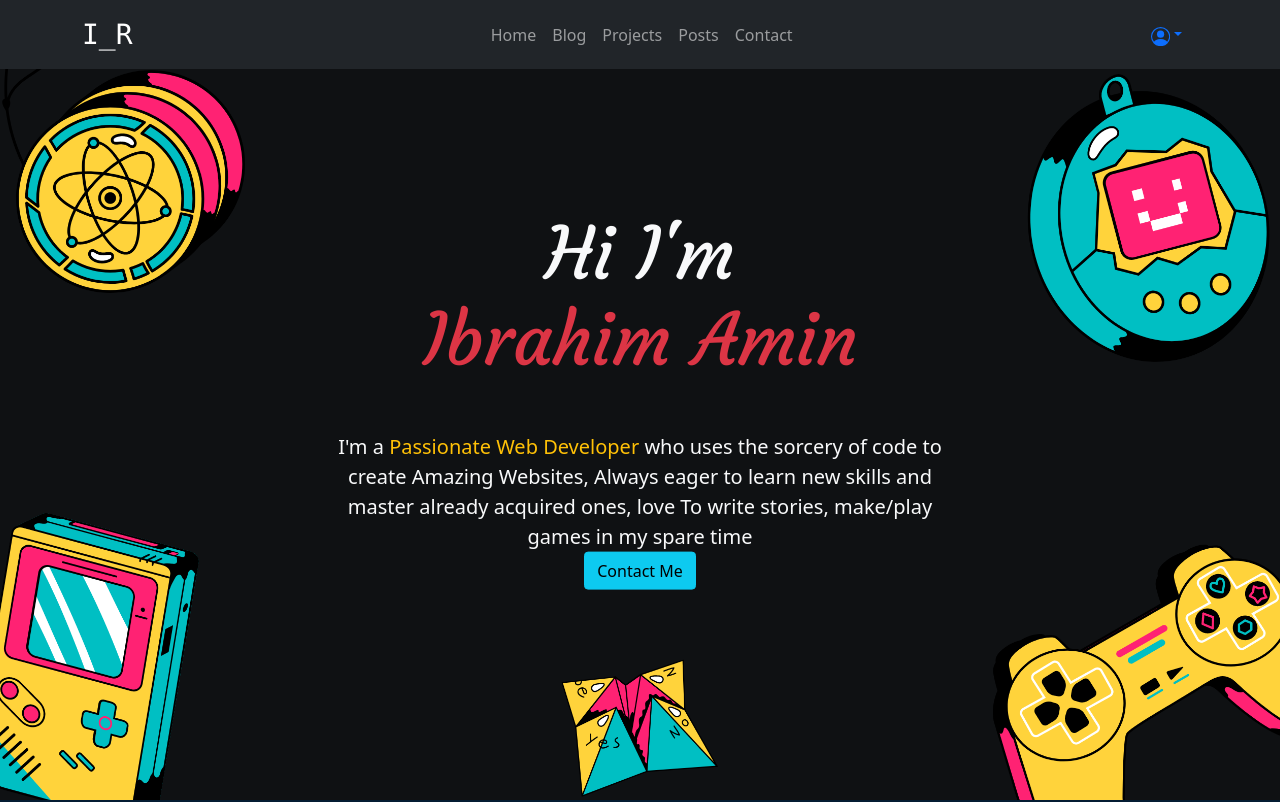
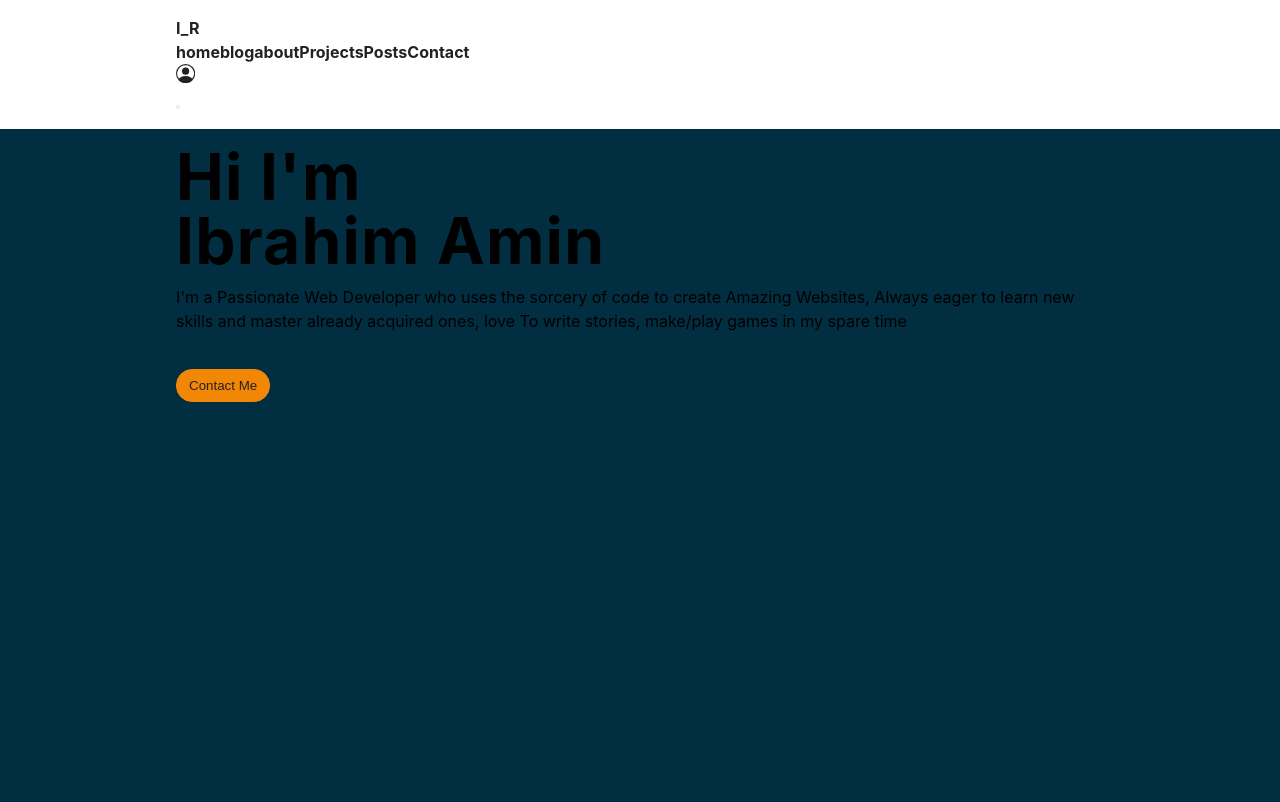
Before and after one commit to Ibrahim-Rezq/FullStack-App-personal, a React (Create React App) app: page / in a window 1280 px wide. Shown: the top 802 px of the page. Built offline with nearby package versions, Linux system fonts and the light colour scheme; what password-validator would draw is missing.

Commit message:
Removing Bootstrap, Adding custom CSS

```diff
--- a/src/App.js
+++ b/src/App.js
@@ -26,6 +26,7 @@ const App = () => {
                     </Route>
                     <Route path='/blog/:postId' element={<PostPage />} />
                     <Route path='/contact' element={<Contact />} />
+                    <Route path='/about' element={<About />} />
                     <Route path='*' element={<Error />} />
                 </Routes>
                 <Footer />
--- a/src/components/Home/Hero.js
+++ b/src/components/Home/Hero.js
@@ -1,17 +1,14 @@
 import React from 'react'
-import { Container, Button } from 'react-bootstrap'
 import { motion } from 'framer-motion'
 
 function Hero() {
     return (
         <>
-            <div className='Hero p-5 w-100 '>
-                <Container>
+            <section id='Hero'>
+                <div className='container'>
                     <motion.div
                         initial={{
                             scale: 0,
-                            x: '-50%',
-                            y: '-50%',
                             rotateZ: 360,
                         }}
                         animate={{ scale: 1, rotateZ: 0 }}
@@ -21,26 +18,23 @@ function Hero() {
                             type: 'spring',
                             stiffness: 100,
                         }}
-                        className='Hero-Text text-center navbar-brand'
+                        className='Hero-Text '
                     >
-                        <h1 className='display-2 mb-5'>
-                            Hi I'm <br />{' '}
-                            <span className='text-danger'>Ibrahim Amin</span>
+                        <h1 className=''>
+                            Hi I'm <br /> <span className=''>Ibrahim Amin</span>
                         </h1>
-                        <p className='lead text-wrap mt-5'>
+                        <p className=''>
                             I'm a{' '}
-                            <span className='text-warning'>
-                                Passionate Web Developer
-                            </span>{' '}
+                            <span className=''>Passionate Web Developer</span>{' '}
                             who uses the sorcery of code to create Amazing
                             Websites, Always eager to learn new skills and
                             master already acquired ones, love To write stories,
                             make/play games in my spare time
                         </p>
-                        <Button variant='info'>Contact Me</Button>
+                        <button className='btn'>Contact Me</button>
                     </motion.div>
-                </Container>
-            </div>
+                </div>
+            </section>
         </>
     )
 }
--- a/src/components/Nav/index.js
+++ b/src/components/Nav/index.js
@@ -1,39 +1,39 @@
-import { useState, useEffect } from 'react';
-import { Link, useLocation } from 'react-router-dom';
-import { Navbar, NavLink, Nav, Container, NavDropdown } from 'react-bootstrap';
-import { useSelector, useDispatch } from 'react-redux';
-import { signOut } from '../../redux/actions/actionCreator';
-import { BsPersonCircle } from 'react-icons/bs';
+import { useState, useEffect } from 'react'
+import { Link, useLocation } from 'react-router-dom'
+import { Navbar, NavLink, Nav, Container, NavDropdown } from 'react-bootstrap'
+import { useSelector, useDispatch } from 'react-redux'
+import { signOut } from '../../redux/actions/actionCreator'
+import { BsPersonCircle } from 'react-icons/bs'
 
 const Navigation = () => {
-  const signState = useSelector((state) => state.sign);
-  const dispatch = useDispatch();
-  const location = useLocation();
-  const [path, setPath] = useState(location.pathname);
+    const signState = useSelector((state) => state.sign)
+    const dispatch = useDispatch()
+    const location = useLocation()
+    const [path, setPath] = useState(location.pathname)
 
     useEffect(() => {
-    setPath(location.pathname);
-    ScrollToTop();
-  }, [location]);
+        setPath(location.pathname)
+        ScrollToTop()
+    }, [location])
 
     const Scroll = (e) => {
-    e.preventDefault();
-    const navBar = document.querySelector('#NavBar');
-    const navBarHeight = navBar.getBoundingClientRect().height;
-    const target = e.target.getAttribute('href');
-    const elem = document.querySelector(target);
-    const top = elem.getBoundingClientRect().top + window.scrollY;
+        e.preventDefault()
+        const navBar = document.querySelector('#NavBar')
+        const navBarHeight = navBar.getBoundingClientRect().height
+        const target = e.target.getAttribute('href')
+        const elem = document.querySelector(target)
+        const top = elem.getBoundingClientRect().top + window.scrollY
         window.scroll({
             top: top - navBarHeight,
             behavior: 'smooth',
-    });
-  };
+        })
+    }
     const ScrollToTop = () => {
         window.scroll({
             top: 0,
             behavior: 'smooth',
-    });
-  };
+        })
+    }
     return (
         <Navbar id='NavBar' bg='dark' variant='dark' sticky='top' expand='md'>
             <Container>
@@ -44,6 +44,7 @@ const Navigation = () => {
                     <Nav className='m-auto'>
                         <RouteLink name={'home'} isDropDown={false} />
                         <RouteLink name={'blog'} isDropDown={false} />
+                        <RouteLink name={'about'} isDropDown={false} />
                         {path !== '/' || (
                             <>
                                 <PageLink name={'Projects'} Scroll={Scroll} />
@@ -62,8 +63,9 @@ const Navigation = () => {
                                 className='nav-link'
                                 tabIndex='0'
                                 onClick={() => {
-                  dispatch(signOut());
-                }}>
+                                    dispatch(signOut())
+                                }}
+                            >
                                 signOut
                             </NavLink>
                         </Navbar.Text>
@@ -71,7 +73,8 @@ const Navigation = () => {
                         <>
                             <NavDropdown
                                 title={<BsPersonCircle fontSize={'1.2rem'} />}
-                id='basic-nav-dropdown'>
+                                id='basic-nav-dropdown'
+                            >
                                 <RouteLink
                                     name={'login'}
                                     isDropDown={true}
@@ -89,8 +92,8 @@ const Navigation = () => {
                 <Navbar.Toggle aria-controls='basic-navbar-nav' />
             </Container>
         </Navbar>
-  );
-};
+    )
+}
 
 export const PageLink = ({ name, Scroll }) => {
     return (
@@ -100,26 +103,29 @@ export const PageLink = ({ name, Scroll }) => {
                 className='nav-link'
                 tabIndex='0'
                 href={'#' + name}
-        onClick={Scroll}>
+                onClick={Scroll}
+            >
                 {name}
             </NavLink>
         </>
-  );
-};
+    )
+}
 export const RouteLink = ({ name, isDropDown }) => {
     return (
         <>
             <Link
                 role='button'
                 className={
-          'nav-link text-capitalize' + (isDropDown ? ' dropdown-item' : '')
+                    'nav-link text-capitalize' +
+                    (isDropDown ? ' dropdown-item' : '')
                 }
                 tabIndex='0'
-        to={'/' + (name == 'home' ? '' : name)}>
+                to={'/' + (name == 'home' ? '' : name)}
+            >
                 {name}
             </Link>
         </>
-  );
-};
+    )
+}
 
-export default Navigation;
+export default Navigation
--- a/src/css/css.css
+++ b/src/css/css.css
@@ -1,12 +1,14 @@
 @import url('https://fonts.googleapis.com/css2?family=Courgette&display=swap');
 
 :root {
-  --clr-black: #222;
-  --clr-bg-main: #051525;
-  --clr-bg-sub: #041c33;
-  --clr-main: #008080;
-  --clr-sub: #52b5b5;
-  --transition: all 0.3s linear;
+    --clr-text: #222;
+    --clr-text-sub: #222;
+    --clr-dark: #012e40;
+    --clr-main-0: #025159;
+    --clr-main-1: #038c8c;
+    --clr-main-2: #03a696;
+    --clr-sub: #f28705;
+    --transition: all 0.3s ease-in-out;
     --spacing: 0.075rem;
     --radius: 0.25rem;
     --light-shadow: 0 5px 15px rgba(0, 0, 0, 0.1);
@@ -15,29 +17,166 @@
     --fixed-width: 450px;
     box-sizing: border-box;
 }
-body,
 html,
 #root,
 .App {
     margin: 0;
     padding: 0;
     min-height: 100%;
+    transition: 0.3s;
 }
-.d-f {
+body {
+    font-family: -apple-system, BlinkMacSystemFont, 'Segoe UI', Roboto, Oxygen,
+        Ubuntu, Cantarell, 'Open Sans', 'Helvetica Neue', sans-serif;
+    background: var(--clr-grey-1);
+    color: var(--clr-grey-1);
+    line-height: 1.5;
+    font-size: 0.875rem;
+}
+
+*,
+::after,
+::before {
+    margin: 0;
+    padding: 0;
+    box-sizing: border-box;
+}
+ul {
+    list-style-type: none;
+}
+li {
+    margin: 0.5rem 0.75rem;
+}
+a {
+    font-family: 'Montserrat', sans-serif 'Roboto', sans-serif;
+    color: var(--clr-text);
+    font-weight: bolder;
+
+    text-decoration: none;
+    cursor: pointer;
+}
+h1,
+h2,
+h3,
+h4 {
+    letter-spacing: var(--spacing);
+    text-transform: capitalize;
+    line-height: 1.25;
+    margin-bottom: 0.75rem;
+}
+h1 {
+    font-size: 3rem;
+}
+h2 {
+    font-size: 2rem;
+}
+h3 {
+    font-size: 1.25rem;
+}
+h4 {
+    font-size: 0.875rem;
+}
+p {
+    margin-bottom: 1.25rem;
+    color: var(--clr-grey-5);
+}
+@media screen and (min-width: 800px) {
+    h1 {
+        font-size: 4rem;
+    }
+    h2 {
+        font-size: 2.5rem;
+    }
+    h3 {
+        font-size: 1.75rem;
+    }
+    h4 {
+        font-size: 1rem;
+    }
+    body {
+        font-size: 1rem;
+    }
+    h1,
+    h2,
+    h3,
+    h4 {
+        line-height: 1;
+    }
+}
+.container {
+    max-width: 960px;
+    min-width: 360px;
+    height: 100%;
+    margin: 0 auto;
+    padding: 1rem;
+}
+
+@media (max-width: 328px) {
+    .Container {
+        width: 260px;
+    }
+}
+@media (max-width: 368px) and (min-width: 328px) {
+    .Container {
+        width: 320px;
+    }
+}
+@media (max-width: 486px) and (min-width: 368px) {
+    .Container {
+        width: 360px;
+    }
+}
+/* smaller */
+@media (max-width: 768px) and (min-width: 480px) {
+    .Container {
+        width: 460px;
+    }
+}
+/* Small */
+@media (min-width: 768px) {
+    .Container {
+        width: 750px;
+    }
+}
+/* Medium */
+@media (min-width: 992px) {
+    .Container {
+        width: 970px;
+    }
+}
+/* Large */
+@media (min-width: 1200px) {
+    .Container {
+        width: 1170px;
+    }
+}
+
+/* ////////////////////////////////////Global//////////////////////////////////// */
+/* ////////////////////////////////////Hero//////////////////////////////////// */
+
+#Hero {
+    /* background: url(../image/BGG.png); */
+    background-color: var(--clr-dark);
+    background-size: cover;
+    background-repeat: no-repeat;
+    background-position: center;
+}
+#Hero .container {
+    display: flex;
     justify-content: center;
     align-items: center;
 }
-.d-f-b {
-  justify-content: space-between;
-  align-items: center;
+#Hero-Text {
+    position: absolute;
+    top: 50%;
+    left: 50%;
+    transform: translate(-50%, -50%);
 }
-a {
-  text-decoration: none;
-  color: inherit;
+#Hero-Text h1 {
+    font-family: 'Courgette', cursive;
 }
-p {
-  margin: 0;
-}
+/* ////////////////////////////////////Hero//////////////////////////////////// */
+
 .Post a {
     text-decoration: underline;
 }
@@ -47,7 +186,7 @@ p {
 }
 #Contact,
 #Posts,
-.Hero,
+#Hero,
 #Projects {
     min-height: calc(100vh - 69px);
 }
@@ -73,7 +212,7 @@ p {
     width: 100%;
     height: 100%;
     background-color: rgba(var(--bs-danger-rgb), 0.6);
-  transition: 0.3s;
+    transition: var(--transition);
 }
 .Project-Image .overlay:hover {
     opacity: 0;
@@ -104,25 +243,10 @@ p {
         transform: translate(0%);
     }
 }
-.Hero {
-  background: url(../image/BGG.png);
-  background-size: cover;
-  background-repeat: no-repeat;
-  background-position: center;
-}
-.Hero-Text h1 {
-  font-family: 'Courgette', cursive;
-}
 #Contact {
     display: flex;
     justify-content: center;
     align-items: center;
-}
-.Hero-Text {
-  position: absolute;
-  top: 50%;
-  left: 50%;
-  transform: translate(-50%, -50%);
 }
 .Modal {
     position: absolute;
@@ -177,9 +301,19 @@ p {
 .clr-sub {
     background-color: var(--clr-sub);
 }
-button {
-  transition: 0.3s all;
+/* ////////////////////////////////////Buttons//////////////////////////////////// */
+.btn {
+    padding: 0.5rem 0.75rem;
+    margin: 1rem 0rem;
+    background-color: var(--clr-sub);
+    color: var(--clr-text-sub);
+    transition: var(--transition);
+    border-radius: 1rem;
+    border: 1px solid var(--clr-sub);
 }
-button:hover {
-  box-shadow: 0px 0px 50px inset #000;
+.btn:hover {
+    background-color: var(--clr-text-dark);
+    color: var(--clr-sub);
+    border-radius: 3px black;
 }
+/* ////////////////////////////////////Buttons//////////////////////////////////// */
--- a/src/index.js
+++ b/src/index.js
@@ -1,6 +1,5 @@
 import React from 'react'
 import ReactDOM from 'react-dom'
-import '../node_modules/bootstrap/dist/css/bootstrap.min.css'
 import './css/css.css'
 import App from './App'
 import { Provider } from 'react-redux'
```
Also changed, not shown: src/components/About/index.js (+32 -2 lines). Lines whose indentation alone changed are shown as unchanged.
